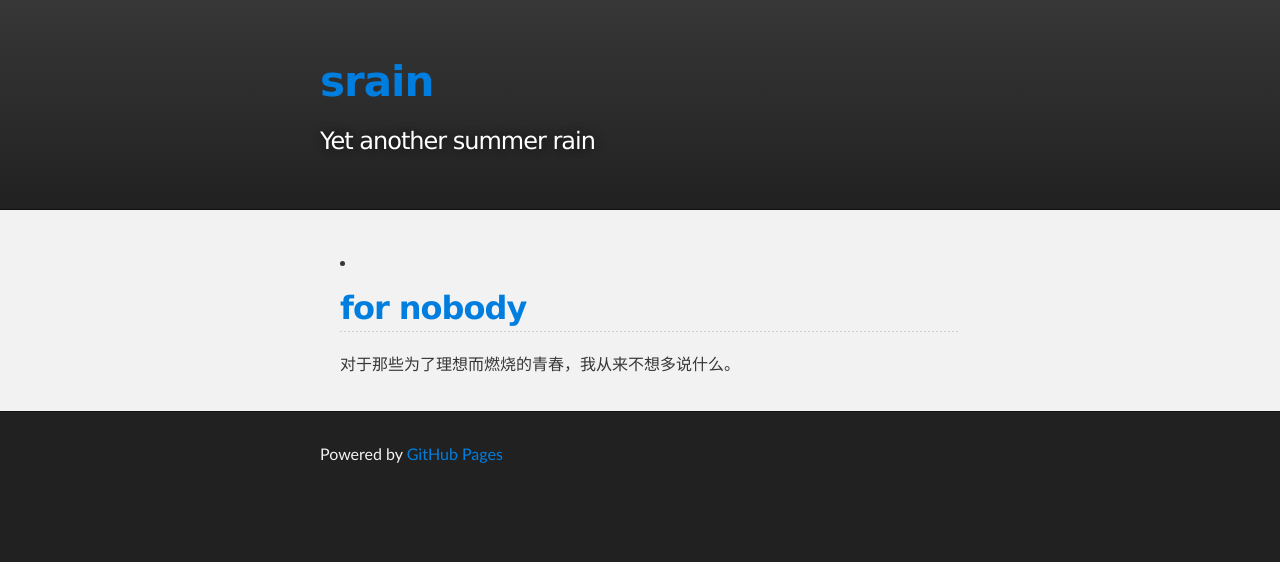
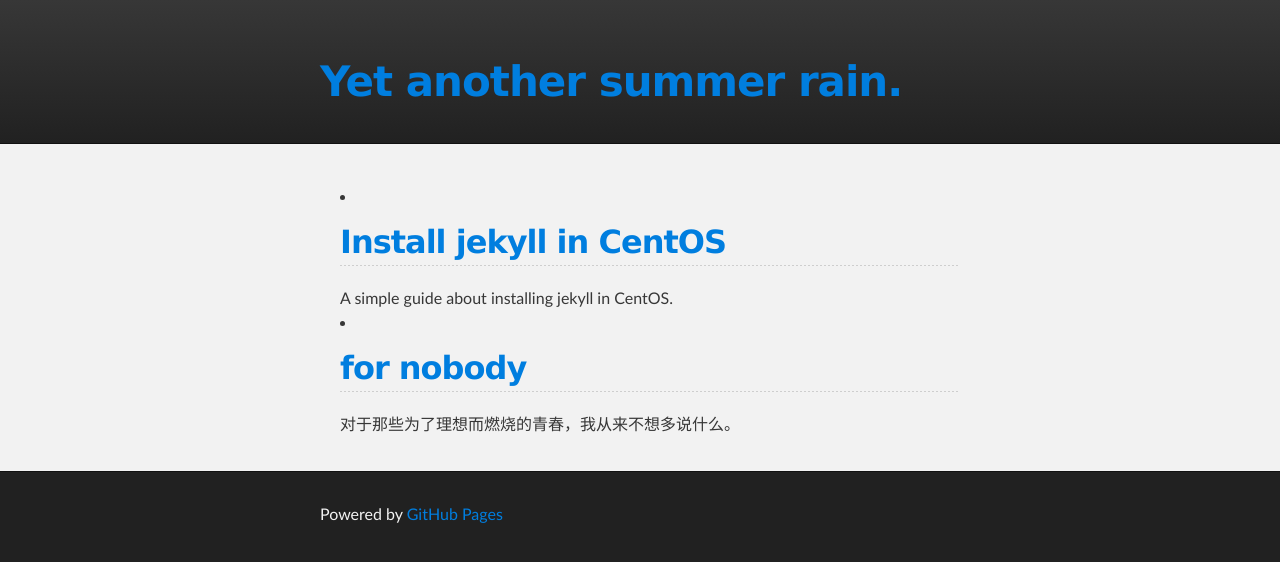
Before and after one commit to liaohuqiu/liaohuqiu.github.io, a Jekyll site: the page built from index.md, in a window 1280 px wide. Shown: the top 562 px of the page. Built offline with Jekyll 4.4.1, drawn with Linux system fonts in a browser that asks for light colours; Markdown is read by kramdown in place of the engine named in the settings.

Commit message:
intall jekyll

```diff
--- a/_layouts/base.html
+++ b/_layouts/base.html
@@ -17,9 +17,7 @@
 <div id="header_wrap" class="outer">
     <header class="inner">
 
-        <h1 id="project_title"><a href="/">srain</a></h1>
-        <h2 id="project_tagline">Yet another summer rain</h2>
-
+        <h1 id="project_title"><a href="/">Yet another summer rain.</a></h1>
     </header>
 </div>
 
--- /dev/null
+++ b/_posts/blog/2013-08-08-install-jekyll.md
@@ -0,0 +1,31 @@
+---
+layout: post
+title: Install jekyll in CentOS
+description: A simple guide about installing jekyll in CentOS.
+category: blog
+---
+<h2> {{ page.title }} </h2>
+
+### first you need Ruby & RubyGems ###
+`
+sudo yum install -y ruby ruby-devel rubygems
+`
+
+### then install jekyll via gem ###
+`
+sudo gem install jekyll
+`
+### you will need rdiscount to parse markdown format file###
+`sudo gem install rdiscount`
+
+now, the `jekyll` envioment has been intalled successfully;
+You can entry the site directory, starup the site
+
+    cd .../site_diretory
+
+    jekyll server --watch
+
+Jekyll will server at port: 4000.
+
+
+<p> {{ page.date | date_to_string }} </p>
```
Also changed, not shown: other parts of _layouts/base.html (+1 -1 lines), 1 other file.
